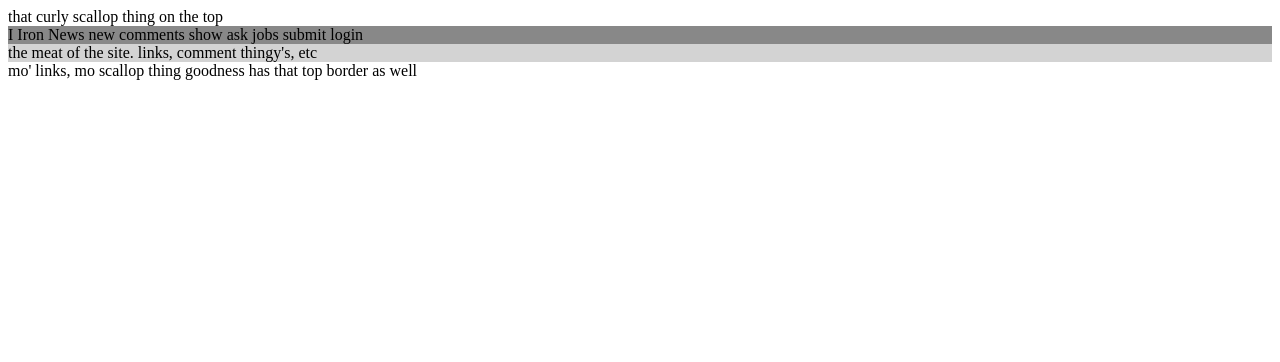
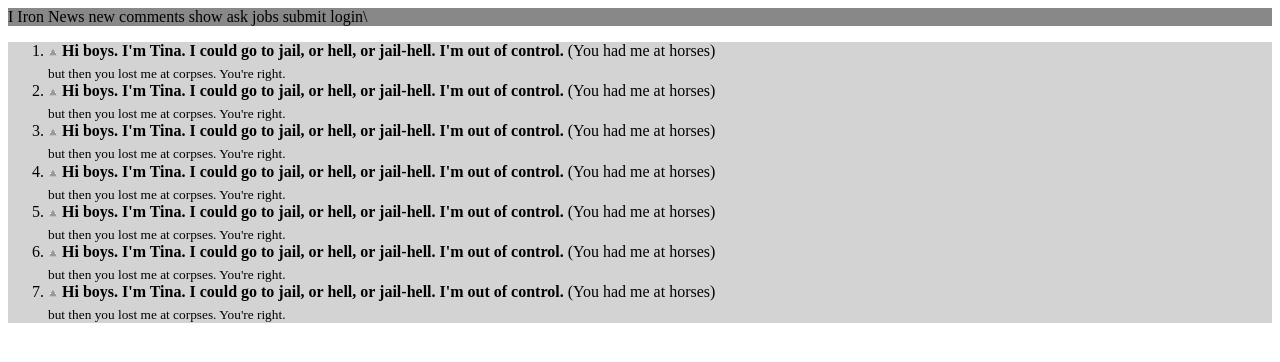
Before and after one commit to gturmel/iron-news, a plain HTML site: page index.html in a window 1280 px wide. Drawn offline with Linux system fonts and the light colour scheme.

Commit message:
add site layout

```diff
--- a/index.html
+++ b/index.html
@@ -5,9 +5,61 @@
       <link href="assets/css/style.css" rel="stylesheet">
     </head>
     <body>
-      <header>that curly scallop thing on the top</header>
-      <nav>I Iron News new comments show ask jobs submit login</nav>
-      <section>the meat of the site. links, comment thingy's, etc</section>
-      <footer>mo' links, mo scallop thing goodness has that top border as well</footer>
+<!--dem curly scallop things, not much else-->
+      <header></header>
+<!--top links and stuff-->
+      <nav>I Iron News new comments show ask jobs submit login\
+      </nav>
+<!--this is the meat of the site - links, etc -->
+      <section>
+        <ol>
+<!--this is the part that gets repeated for each new entry-->
+          <li>
+            <img src = "assets/imgs/grayarrow.gif">
+            <b>Hi boys. I'm Tina. I could go to jail, or hell, or jail-hell. I'm out of control.</b> (You had me at horses)
+            <br>
+            <sub>but then you lost me at corpses. You're right.</sub>
+          </li>
+          <li>
+            <img src = "assets/imgs/grayarrow.gif">
+            <b>Hi boys. I'm Tina. I could go to jail, or hell, or jail-hell. I'm out of control.</b> (You had me at horses)
+            <br>
+            <sub>but then you lost me at corpses. You're right.</sub>
+          </li>
+          <li>
+            <img src = "assets/imgs/grayarrow.gif">
+            <b>Hi boys. I'm Tina. I could go to jail, or hell, or jail-hell. I'm out of control.</b> (You had me at horses)
+            <br>
+            <sub>but then you lost me at corpses. You're right.</sub>
+          </li>
+          <li>
+            <img src = "assets/imgs/grayarrow.gif">
+            <b>Hi boys. I'm Tina. I could go to jail, or hell, or jail-hell. I'm out of control.</b> (You had me at horses)
+            <br>
+            <sub>but then you lost me at corpses. You're right.</sub>
+          </li>
+          <li>
+            <img src = "assets/imgs/grayarrow.gif">
+            <b>Hi boys. I'm Tina. I could go to jail, or hell, or jail-hell. I'm out of control.</b> (You had me at horses)
+            <br>
+            <sub>but then you lost me at corpses. You're right.</sub>
+          </li>
+          <li>
+            <img src = "assets/imgs/grayarrow.gif">
+            <b>Hi boys. I'm Tina. I could go to jail, or hell, or jail-hell. I'm out of control.</b> (You had me at horses)
+            <br>
+            <sub>but then you lost me at corpses. You're right.</sub>
+          </li>
+          <li>
+            <img src = "assets/imgs/grayarrow.gif">
+            <b>Hi boys. I'm Tina. I could go to jail, or hell, or jail-hell. I'm out of control.</b> (You had me at horses)
+            <br>
+            <sub>but then you lost me at corpses. You're right.</sub>
+          </li>
+        </ol>
+      </section>
+<!--this is the footer, has some links and different styling-->
+      <footer>
+      </footer>
     </body>
   </html>
```
